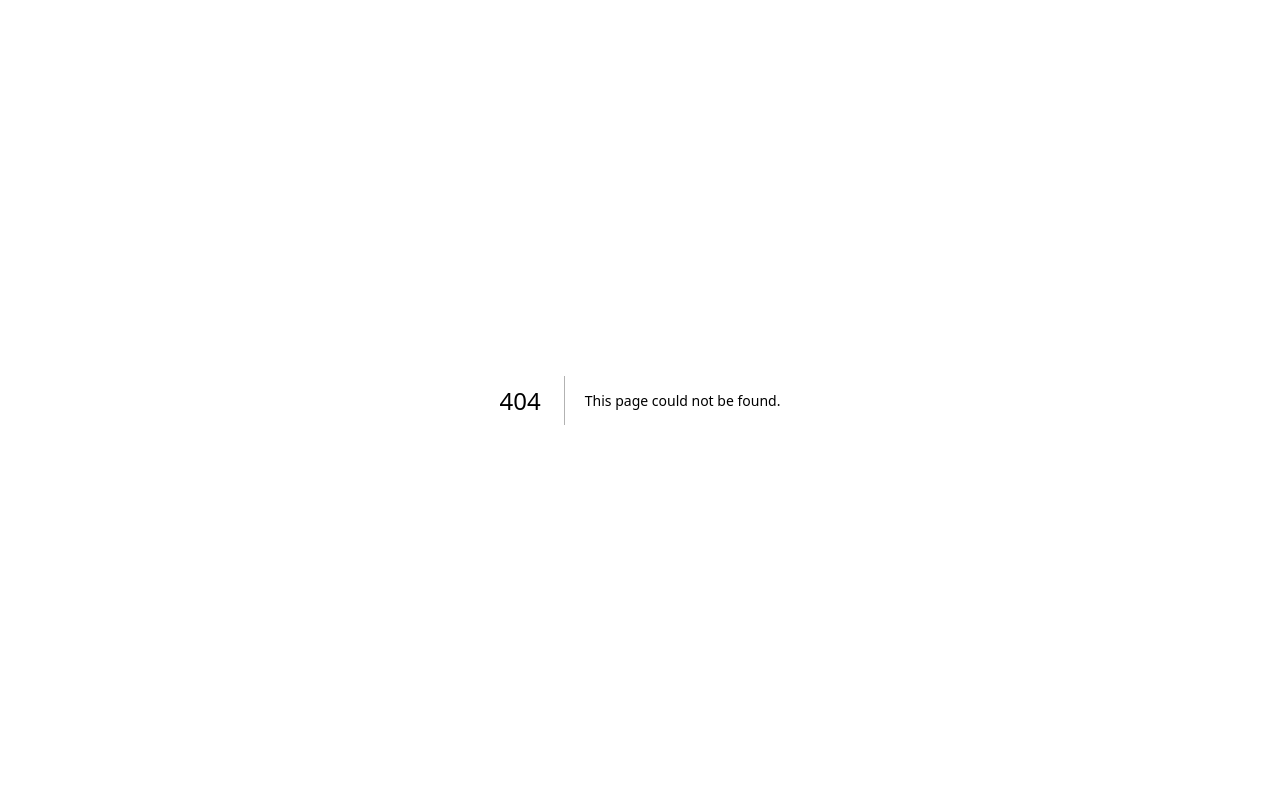
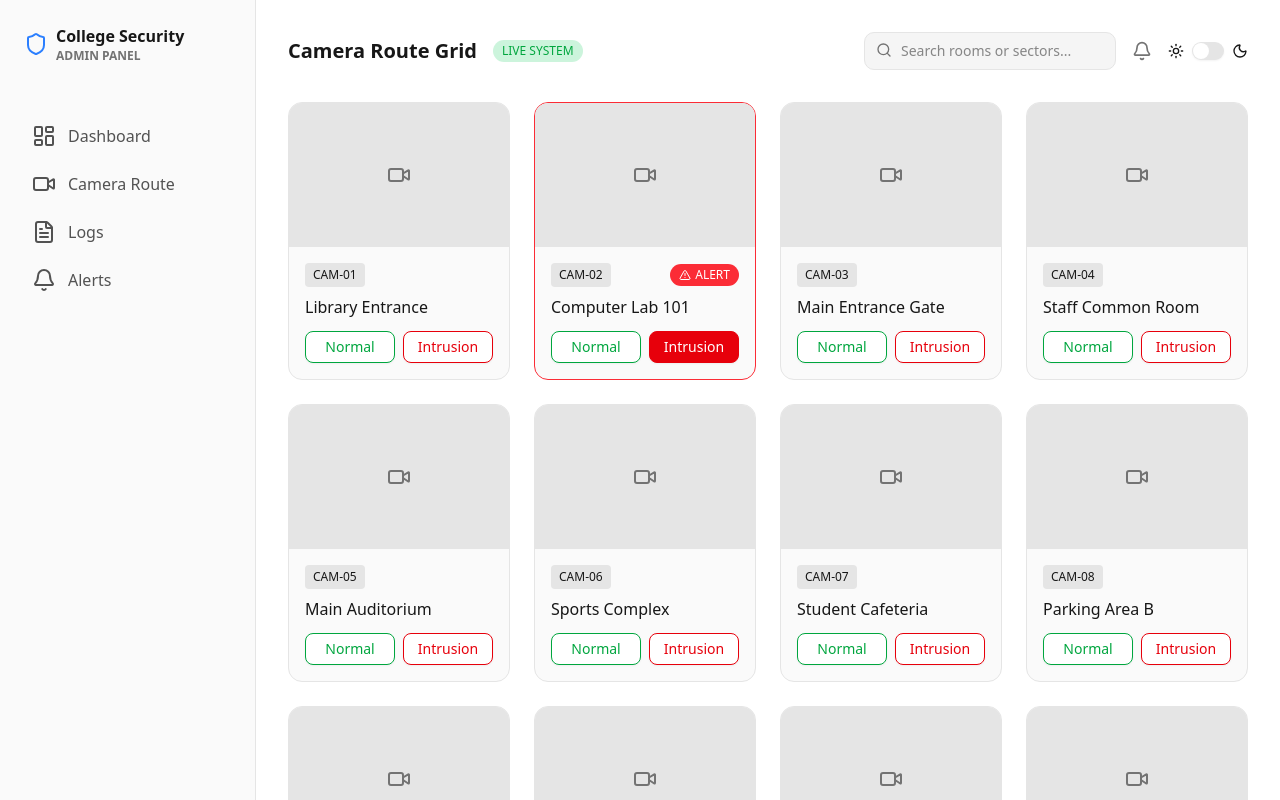
Before and after one commit to SHIVAMYADAV25/hackathon_2026, a Next.js app: page /camera in a window 1280 px wide. Before the commit this address had no page. Shown: the top 800 px of the page. Built offline with nearby package versions, Linux system fonts and the light colour scheme.

Commit message:
camera UI

```diff
--- /dev/null
+++ b/app/camera/page.tsx
@@ -0,0 +1,195 @@
+"use client"
+import { useState, useEffect, type ReactNode } from "react"
+import { Button } from "@/components/ui/button"
+import { Switch } from "@/components/ui/switch"
+import { Badge } from "@/components/ui/badge"
+import {
+  Shield,
+  LayoutGridIcon,
+  Sun,
+  Moon,
+  Search,
+  Bell,
+  AlertTriangle,
+  Video,
+  FileTextIcon,
+  MapIcon,
+  Settings2Icon
+} from "lucide-react"
+import SideBar from "@/components/SideBar"
+
+/* ---------------- TYPES ---------------- */
+
+type CameraStatus = "normal" | "intrusion"
+
+interface Camera {
+  id: string
+  name: string
+  status: CameraStatus
+}
+
+interface NavItemProps {
+  icon: ReactNode
+  label: string
+  active?: boolean
+}
+
+interface CameraCardProps {
+  cam: Camera
+}
+
+/* ---------------- PAGE ---------------- */
+
+const CameraRoute: React.FC = () => {
+  const [dark, setDark] = useState<boolean>(false)
+
+  useEffect(() => {
+    if (dark) document.documentElement.classList.add("dark")
+    else document.documentElement.classList.remove("dark")
+  }, [dark])
+
+  const cameras: Camera[] = [
+    { id: "CAM-01", name: "Library Entrance", status: "normal" },
+    { id: "CAM-02", name: "Computer Lab 101", status: "intrusion" },
+    { id: "CAM-03", name: "Main Entrance Gate", status: "normal" },
+    { id: "CAM-04", name: "Staff Common Room", status: "normal" },
+    { id: "CAM-05", name: "Main Auditorium", status: "normal" },
+    { id: "CAM-06", name: "Sports Complex", status: "normal" },
+    { id: "CAM-07", name: "Student Cafeteria", status: "normal" },
+    { id: "CAM-08", name: "Parking Area B", status: "normal" },
+    { id: "CAM-09", name: "Science Lab 304", status: "normal" },
+    { id: "CAM-10", name: "Administration Hall", status: "normal" },
+    { id: "CAM-11", name: "Data Center", status: "normal" },
+    { id: "CAM-12", name: "Visitor Lobby", status: "normal" }
+  ]
+
+  return (
+    <div className="min-h-screen bg-white text-neutral-900 dark:bg-neutral-950 dark:text-neutral-100 flex transition-colors">
+
+      {/* SIDEBAR */}
+      <SideBar/>
+
+      {/* MAIN */}
+      <main className="flex-1 p-8">
+
+        {/* TOP BAR */}
+        <div className="flex justify-between items-center mb-8">
+          <div className="flex items-center gap-4">
+            <h1 className="text-xl font-semibold">Camera Route Grid</h1>
+            <Badge className="bg-green-500/20 text-green-600 dark:text-green-400">
+              LIVE SYSTEM
+            </Badge>
+          </div>
+
+          <div className="flex items-center gap-4">
+            <div className="relative">
+              <Search className="w-4 h-4 absolute left-3 top-2.5 text-neutral-500" />
+              <input
+                placeholder="Search rooms or sectors..."
+                className="pl-9 pr-3 py-2 text-sm rounded-lg bg-neutral-100 dark:bg-neutral-800 border border-neutral-200 dark:border-neutral-700 outline-none"
+              />
+            </div>
+
+            <Bell className="w-5 h-5 text-neutral-500 dark:text-neutral-400" />
+
+            <div className="flex items-center gap-2">
+              <Sun className="w-4 h-4" />
+              <Switch checked={dark} onCheckedChange={setDark} />
+              <Moon className="w-4 h-4" />
+            </div>
+          </div>
+        </div>
+
+        {/* GRID */}
+        <div className="grid grid-cols-1 sm:grid-cols-2 lg:grid-cols-4 gap-6">
+          {cameras.map((cam) => (
+            <CameraCard key={cam.id} cam={cam} />
+          ))}
+        </div>
+
+        {/* FOOTER */}
+        <footer className="mt-20 text-xs text-neutral-500 dark:text-neutral-400 flex justify-between">
+          <p>11 Online • 1 Warning • 0 Offline</p>
+          <p>Storage: 84% Full • Last backup: 12m ago</p>
+        </footer>
+      </main>
+    </div>
+  )
+}
+
+export default CameraRoute
+
+/* ---------------- COMPONENTS ---------------- */
+
+const NavItem: React.FC<NavItemProps> = ({ icon, label, active }) => {
+  return (
+    <div
+      className={`flex items-center gap-3 px-4 py-3 rounded-lg cursor-pointer
+      ${
+        active
+          ? "bg-blue-100 text-blue-600 dark:bg-blue-500/20 dark:text-blue-400"
+          : "text-neutral-600 dark:text-neutral-400 hover:bg-neutral-100 dark:hover:bg-white/5"
+      }`}
+    >
+      {icon}
+      <span>{label}</span>
+    </div>
+  )
+}
+
+const CameraCard: React.FC<CameraCardProps> = ({ cam }) => {
+  const isAlert: boolean = cam.status === "intrusion"
+
+  return (
+    <div
+      className={`rounded-xl overflow-hidden border
+      ${
+        isAlert
+          ? "border-red-500"
+          : "border-neutral-200 dark:border-neutral-800"
+      } bg-neutral-50 dark:bg-neutral-900`}
+    >
+      <div className="h-36 bg-neutral-200 dark:bg-neutral-800 flex items-center justify-center">
+        <Video className="text-neutral-500" />
+      </div>
+
+      <div className="p-4">
+        <div className="flex justify-between items-center mb-2">
+          <span className="text-xs bg-neutral-200 dark:bg-neutral-800 px-2 py-1 rounded">
+            {cam.id}
+          </span>
+
+          {isAlert && (
+            <Badge className="bg-red-500 text-white flex items-center gap-1">
+              <AlertTriangle className="w-3 h-3" /> ALERT
+            </Badge>
+          )}
+        </div>
+
+        <p className="font-medium mb-3">{cam.name}</p>
+
+        <div className="flex gap-2">
+          <Button
+            size="sm"
+            variant="outline"
+            className="flex-1 text-green-600 border-green-600 hover:bg-green-600 hover:text-white"
+          >
+            Normal
+          </Button>
+
+          <Button
+            size="sm"
+            variant="outline"
+            className={`flex-1 ${
+              isAlert
+                ? "bg-red-600 text-white border-red-600"
+                : "text-red-600 border-red-600 hover:bg-red-600 hover:text-white"
+            }`}
+          >
+            Intrusion
+          </Button>
+        </div>
+      </div>
+    </div>
+  )
+}
```
